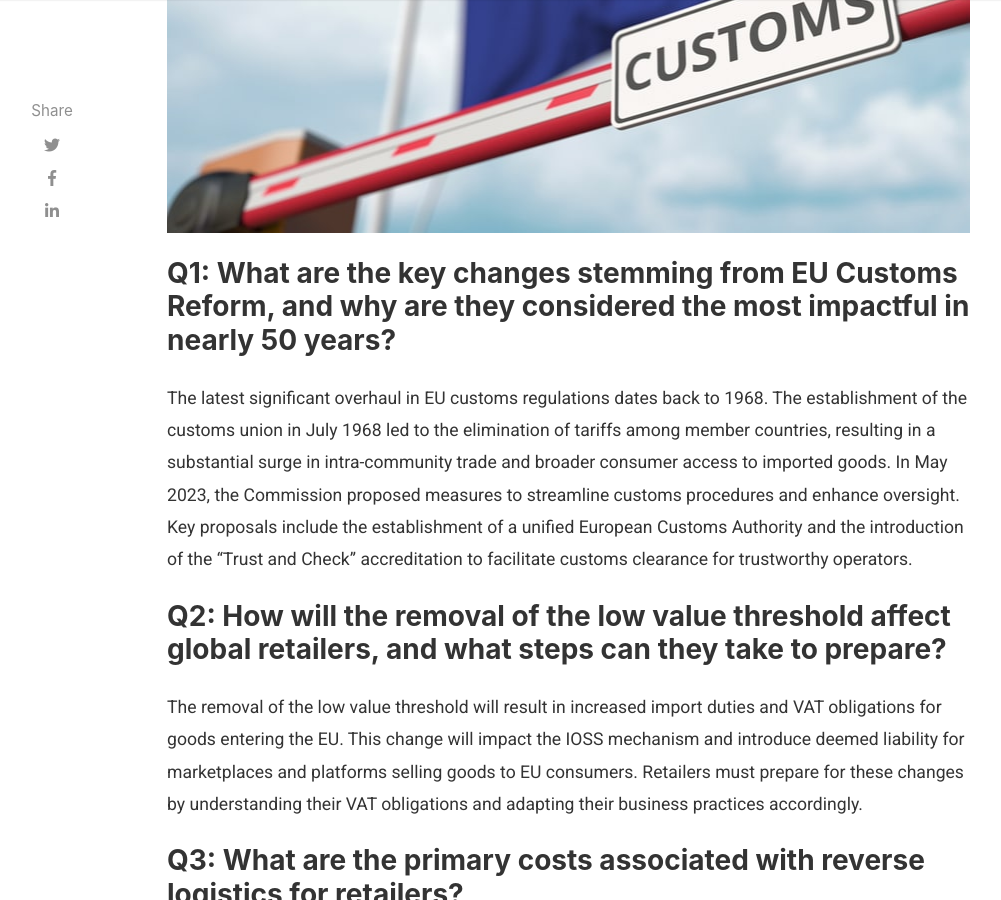
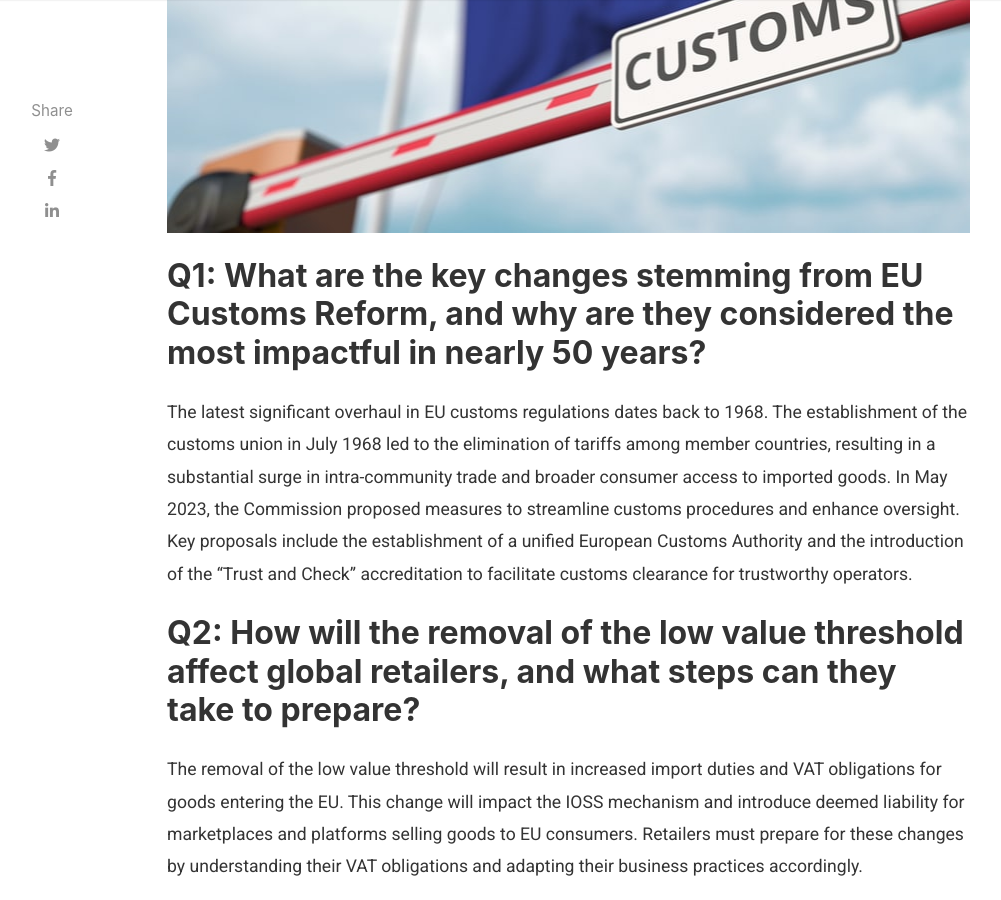
Before and after one commit to madeInLagny/TDR-EN-BLOG, a Jekyll site: the page built from _posts/2024-04-12-ask-the-experts-5-questions-with-jocelyn-montpert.md, in a window 1280 px wide and 900 px high, scrolled down 1601 px. Shown: the whole window, without its empty margins (118-1119 px from the left). Built offline with Jekyll 4.4.1, drawn with Linux system fonts in a browser that asks for light colours; nearby versions of some CDN libraries; some web fonts are replaced; comment, search, counter and statistics services are not loaded.

Commit message:
subtitles restyled

```diff
--- a/_posts/2024-04-12-ask-the-experts-5-questions-with-jocelyn-montpert.md
+++ b/_posts/2024-04-12-ask-the-experts-5-questions-with-jocelyn-montpert.md
@@ -16,25 +16,19 @@ To shed light on the implications of [**EU Customs Reforms**](https://taxation-c
 
 ![The image shows a customs border barrier as an illustration of the EU Customs Union](/assets/images/20240412-2.jpg)
 
-### Q1: What are the key changes stemming from EU Customs Reform, and why are they considered the most impactful in nearly 50 years?
-
+## Q1: What are the key changes stemming from EU Customs Reform, and why are they considered the most impactful in nearly 50 years?
 The latest significant overhaul in EU customs regulations dates back to 1968. The establishment of the customs union in July 1968 led to the elimination of tariffs among member countries, resulting in a substantial surge in intra-community trade and broader consumer access to imported goods. In May 2023, the Commission proposed measures to streamline customs procedures and enhance oversight. Key proposals include the establishment of a unified European Customs Authority and the introduction of the "Trust and Check" accreditation to facilitate customs clearance for trustworthy operators.
 
-### Q2: How will the removal of the low value threshold affect global retailers, and what steps can they take to prepare?
-
+## Q2: How will the removal of the low value threshold affect global retailers, and what steps can they take to prepare?
 The removal of the low value threshold will result in increased import duties and VAT obligations for goods entering the EU. This change will impact the IOSS mechanism and introduce deemed liability for marketplaces and platforms selling goods to EU consumers. Retailers must prepare for these changes by understanding their VAT obligations and adapting their business practices accordingly.
 
-### Q3: What are the primary costs associated with reverse logistics for retailers?
-
+## Q3: What are the primary costs associated with reverse logistics for retailers?
 Reverse logistics entail costs such as transportation, inventory handling, and environmental considerations. Additionally, retailers incur specific costs related to returns, including repacking, restocking, and the potential for "double taxation" of import duties in cross-border flows. However, solutions such as customs duty refunds can help mitigate these expenses.
 
-### Q4: What advice do you have for retailers navigating EU Customs?
-
+## Q4: What advice do you have for retailers navigating EU Customs?
 Navigating EU Customs requires a nuanced understanding of the Union Customs Code (UCC) and its implementation across member states. While the EU aims for harmonization, variations in interpretation and implementation persist. Retailers should leverage local expertise and consider multiple entry scenarios based on factors like customs procedures, logistics infrastructure, and domestic market conditions.
 
-### Q5: Can you clarify the distinction between a customs broker and a dedicated duty reclaim broker, and how can retailers engage with them to address upcoming reforms?
-
+## Q5: Can you clarify the distinction between a customs broker and a dedicated duty reclaim broker, and how can retailers engage with them to address upcoming reforms?
 A general-purpose customs broker offers a range of customs-related services, while a dedicated duty reclaim broker specializes in maximizing duty drawback refunds. Retailers can engage with these brokers to navigate customs procedures and optimize refunds, ensuring compliance with evolving regulations."
 
-
 [Schedule a free discovery call](https://zcal.co/i/ipvlgNrr) with our experts to get a calculation estimate and a chat about customs compliance expectations in the UK and EU.
```
